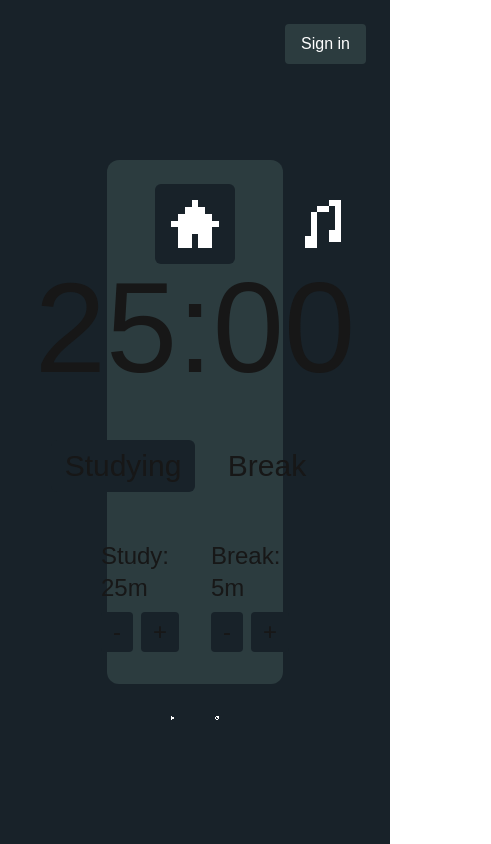
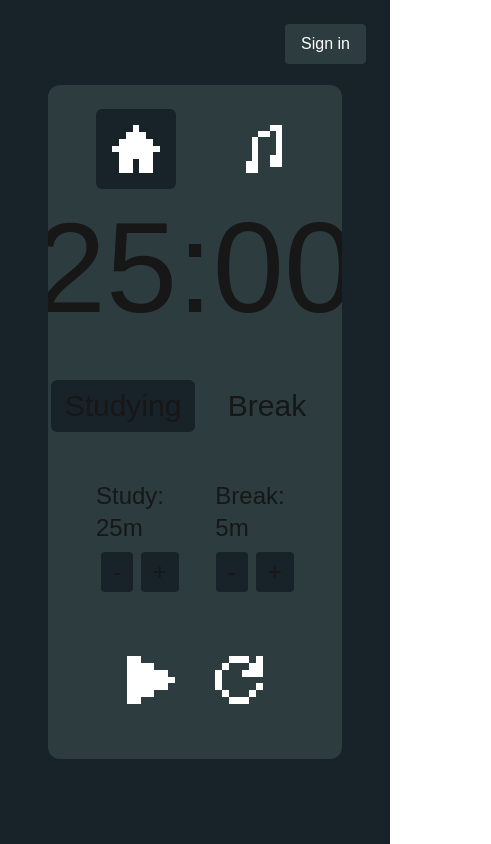
Before and after one commit to VyomeshJ/LockedInDoro, a Next.js app: page / in a window 390 px wide. Shown: the whole page, 491 px wide, since content can reach past the window. Built offline with nearby package versions, Linux system fonts and the light colour scheme; no server answers; a web font is replaced by a local one.

Commit message:
make ui more responsive

```diff
--- a/components/HomeClient.tsx
+++ b/components/HomeClient.tsx
@@ -5,7 +5,6 @@ import { useState } from "react";
 import Timer from "@/components/Timer";
 import Music from "@/components/Music";
 import Stats from "@/components/Stats";
-import SignOutButton from "@/components/SignoutButton";
 import SignInButton from "@/components/SignInButton";
 
 type HomeClientProps = {
@@ -44,8 +43,8 @@ export default function HomeClient({
     <div className="bg-[#182229] w-[100svw] h-[100svh] p-12 flex justify-center items-center relative">
       <SignInButton />
 
-      <div className="w-[60%] h-[70%] max-w-2xl bg-[#2c3c3f] rounded-xl flex flex-col justify-between items-center p-6">
-        <div className="w-full flex flex-row gap-12 justify-between items-center px-6">
+      <div className="w-full md:w-[60%] h-[90%] md:h-[70%] max-w-2xl bg-[#2c3c3f] rounded-xl flex flex-col items-center p-6 overflow-hidden">
+        <div className="w-full flex flex-row gap-12 justify-between items-center px-6 shrink-0">
           <div
             className={`px-4 py-4 rounded-md flex flex-row justify-center items-center ${
               colSelected === 0 ? "bg-[#182229]" : "bg-transparent"
@@ -107,10 +106,11 @@ export default function HomeClient({
           </div>
         </div>
 
+        <div className="w-full flex-1 min-h-0">
           <div
             className={
               colSelected === 0
-              ? "w-full h-full flex flex-col justify-center items-center"
+                ? "w-full h-full min-h-0 flex flex-col justify-center items-center"
                 : "hidden"
             }
           >
@@ -121,7 +121,13 @@ export default function HomeClient({
             />
           </div>
 
-        <div className={colSelected === 1 ? "block w-full h-full" : "hidden"}>
+          <div
+            className={
+              colSelected === 1
+                ? "w-full h-full min-h-0"
+                : "hidden"
+            }
+          >
             <Music
               initialMasterVolume={initialMasterVolume}
               initialRainVolume={initialRainVolume}
@@ -131,7 +137,13 @@ export default function HomeClient({
             />
           </div>
 
-        <div className={colSelected === 2 ? "block w-full h-full" : "hidden"}>
+          <div
+            className={
+              colSelected === 2
+                ? "w-full h-full min-h-0"
+                : "hidden"
+            }
+          >
             <Stats
               isLoggedIn={isLoggedIn}
               totalMinutes={totalMinutes}
@@ -141,5 +153,6 @@ export default function HomeClient({
           </div>
         </div>
       </div>
+    </div>
   );
 }
--- a/components/Music.tsx
+++ b/components/Music.tsx
@@ -100,10 +100,10 @@ export default function Music({
   };
 
   return (
-    <div className="w-full h-full flex flex-col items-center px-6 gap-8 min-h-0">
+    <div className="w-full h-full min-h-0 flex flex-col items-center px-6 py-4 gap-4 overflow-hidden">
       <h1 className="font-pixel text-7xl shrink-0">Sounds</h1>
 
-      <div className="w-full max-w-xl flex flex-col gap-6 font-pixel text-2xl flex-1 min-h-0">
+      <div className="w-full max-w-xl flex flex-col gap-4 font-pixel text-2xl flex-1 min-h-0 overflow-hidden">
         <div className="flex flex-col gap-2 shrink-0">
           <div className="flex justify-between items-center">
             <span>Master Volume</span>
```
Lines whose indentation alone changed are shown as unchanged.
